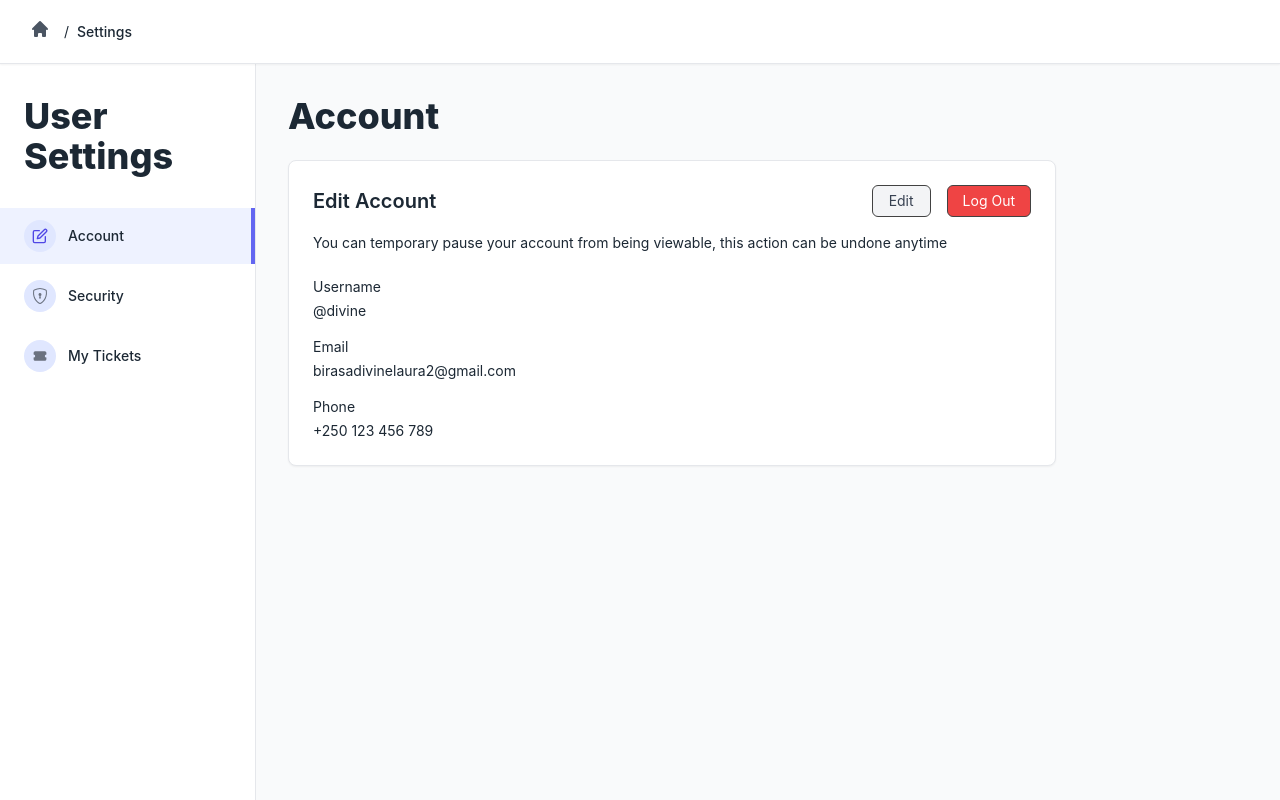
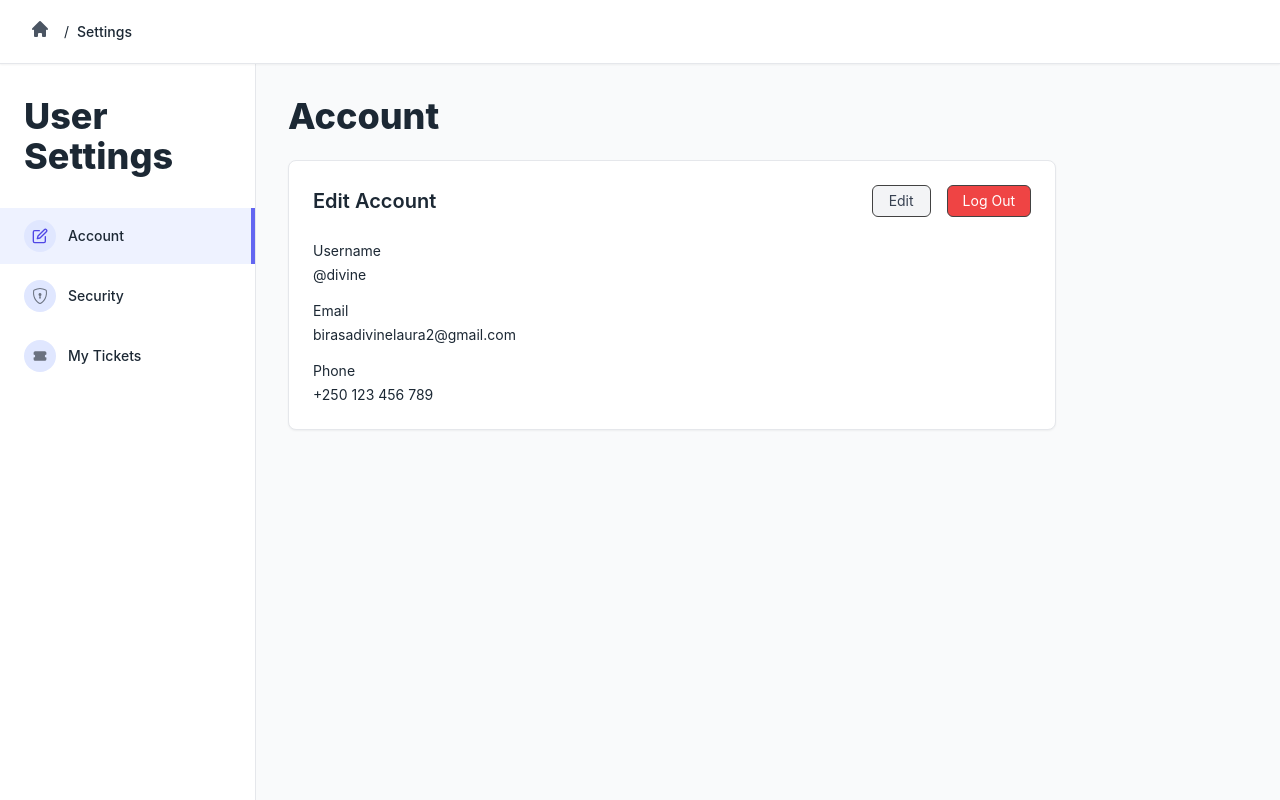
Before and after one commit to BayinganaEdwin/easyGo, a Next.js app: page /profile in a window 1280 px wide. Built offline with nearby package versions, Linux system fonts and the light colour scheme; no server answers.

Commit message:
Remove a comment

```diff
--- a/src/pages/profile/index.tsx
+++ b/src/pages/profile/index.tsx
@@ -165,9 +165,7 @@ const SettingsPage: NextPage & { getLayout?: (page: ReactElement) => ReactElemen
                     </Flex>
                   </Flex>
 
-                  <Typography className="text-gray-500 mb-4">
-                    You can temporary pause your account from being viewable, this action can be undone anytime
-                  </Typography>
+
 
                   <Flex className="flex-col gap-4 mt-2">
                     <Flex className="flex-col">
```
